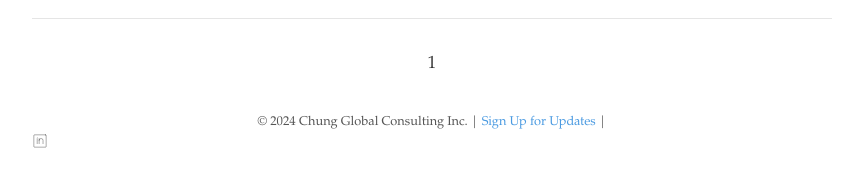
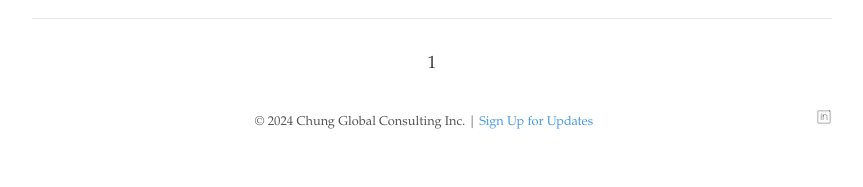
Before and after one commit to colinyjchung/cnotes, a Jekyll site: the page built from index.html, in a window 1280 px wide. Shown: the part 269-456 px from the top of the page, without its empty margins (208-1071 px from the left). Built offline with Jekyll 4.4.1, drawn with Linux system fonts in a browser that asks for light colours; the list of posts is cut into pages by our own code.

Commit message:
Update footer.html

```diff
--- a/_includes/footer.html
+++ b/_includes/footer.html
@@ -1,4 +1,7 @@
 <footer>
-  <span display: inline-block;>
-    &copy; <time datetime="{{ site.time }}">{{ site.time | date: '%Y' }}</time> Chung Global Consulting Inc. | <a href="http://notes.colinchung.com/signup/">Sign Up for Updates</a> | <a href="https://www.linkedin.com/in/colinyjchung/" target="_blank"><img src="https://raw.githubusercontent.com/colinyjchung/cnotes/dc1ce885413aa3db8c5250a9e882cfb7e67aeff1/assets/linkedin.svg" width="16px"></a></span>
+  <span>
+    &copy; <time datetime="{{ site.time }}">{{ site.time | date: '%Y' }}</time> Chung Global Consulting Inc. | <a href="http://notes.colinchung.com/signup/">Sign Up for Updates</a>
+
+    <div style="float:right;"><a href="https://www.linkedin.com/in/colinyjchung/" target="_blank"><img src="https://raw.githubusercontent.com/colinyjchung/cnotes/dc1ce885413aa3db8c5250a9e882cfb7e67aeff1/assets/linkedin.svg" width="16px"></a></div>
+  </span>
 </footer>
```
